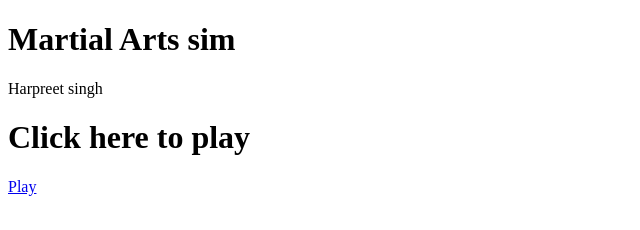
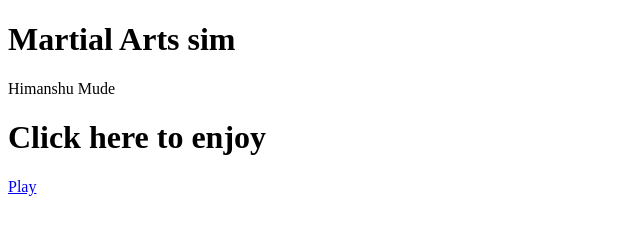
Before and after one commit to mude25/martialhimanshu, a plain HTML site: page index.html in a window 1280 px wide. Shown: the full height of the page, 0-640 px from the left. Drawn offline with Linux system fonts and the light colour scheme.

Commit message:
Update index.html

```diff
--- a/index.html
+++ b/index.html
@@ -5,7 +5,7 @@
 
 <body>
   <h1>Martial Arts sim</h1>
-  <p>Harpreet singh</p>
+  <p>Himanshu Mude</p>
 </body>
 </html>
 
@@ -14,8 +14,8 @@
    </head>
 
    <body>
-      <h1>Click here to play</h1>
-      <a href="https://harpreet228.github.io/martial4/">Play</a>
+      <h1>Click here to enjoy</h1>
+      <a href="https://mude25.github.io/martialh/">Play</a>
    </body>
    <html>
 
```
